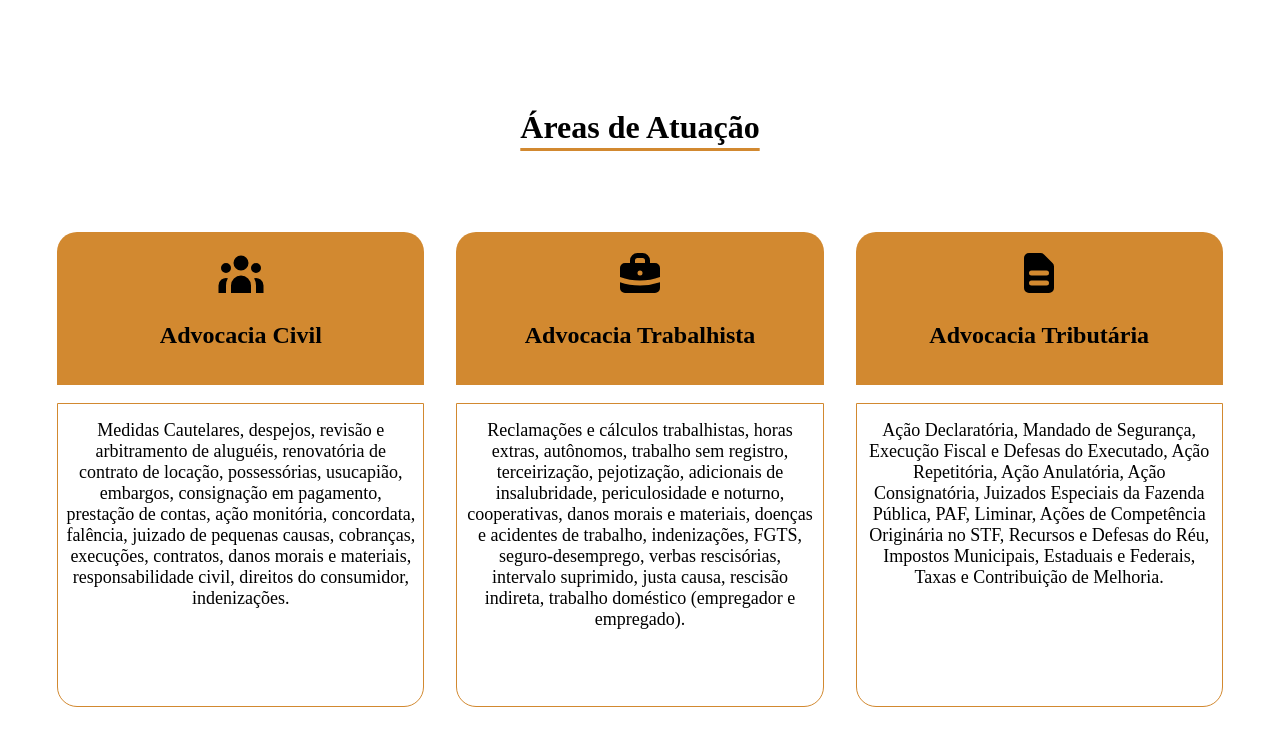
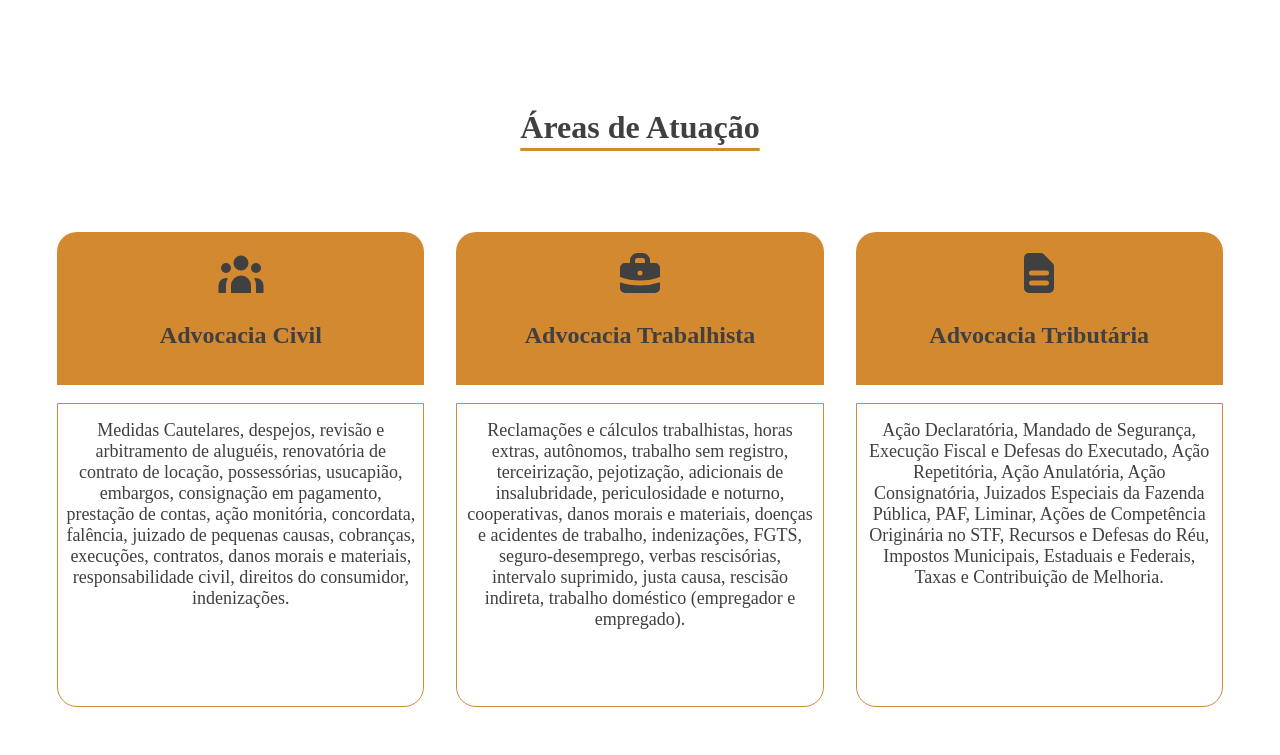
Before and after one commit to Dredeco/fernandes_advocacia, a Next.js app: page /components/Actuation in a window 1280 px wide. Shown: the top 755 px of the page. Built offline with nearby package versions, Linux system fonts and the light colour scheme.

Commit message:
atualização do layout de cores

```diff
--- a/src/styles/About.module.sass
+++ b/src/styles/About.module.sass
@@ -2,6 +2,7 @@
     background-color: #F4EFE7
     position: relative
     padding-top: 5rem
+    color: #404040
     h1, p, strong
         display: block
         padding:  0px 20px
--- a/src/styles/Actuation.module.sass
+++ b/src/styles/Actuation.module.sass
@@ -2,6 +2,7 @@
     width: 100%
     padding-top: 5rem
     text-align: center
+    color: #404040
     h1
         text-decoration: underline
         text-underline-offset: 10px
@@ -25,7 +26,7 @@
                 text-align: center
 
                 .item_header
-                    color: #000
+                    color: #404040
                     background-color: #D28930
                     padding: 1rem .5rem
                     border-top-left-radius: 20px
--- a/src/styles/Contact.module.sass
+++ b/src/styles/Contact.module.sass
@@ -2,6 +2,7 @@
     width: 100%
     padding-top: 5rem
     text-align: center
+    color: #404040
     h1
         text-decoration: underline
         text-underline-offset: 10px
--- a/src/styles/Lawyers.module.sass
+++ b/src/styles/Lawyers.module.sass
@@ -3,6 +3,7 @@
     width: 100%
     padding-top: 5rem
     text-align: center
+    color: #404040
     h1
         text-decoration: underline
         text-underline-offset: 10px
```
